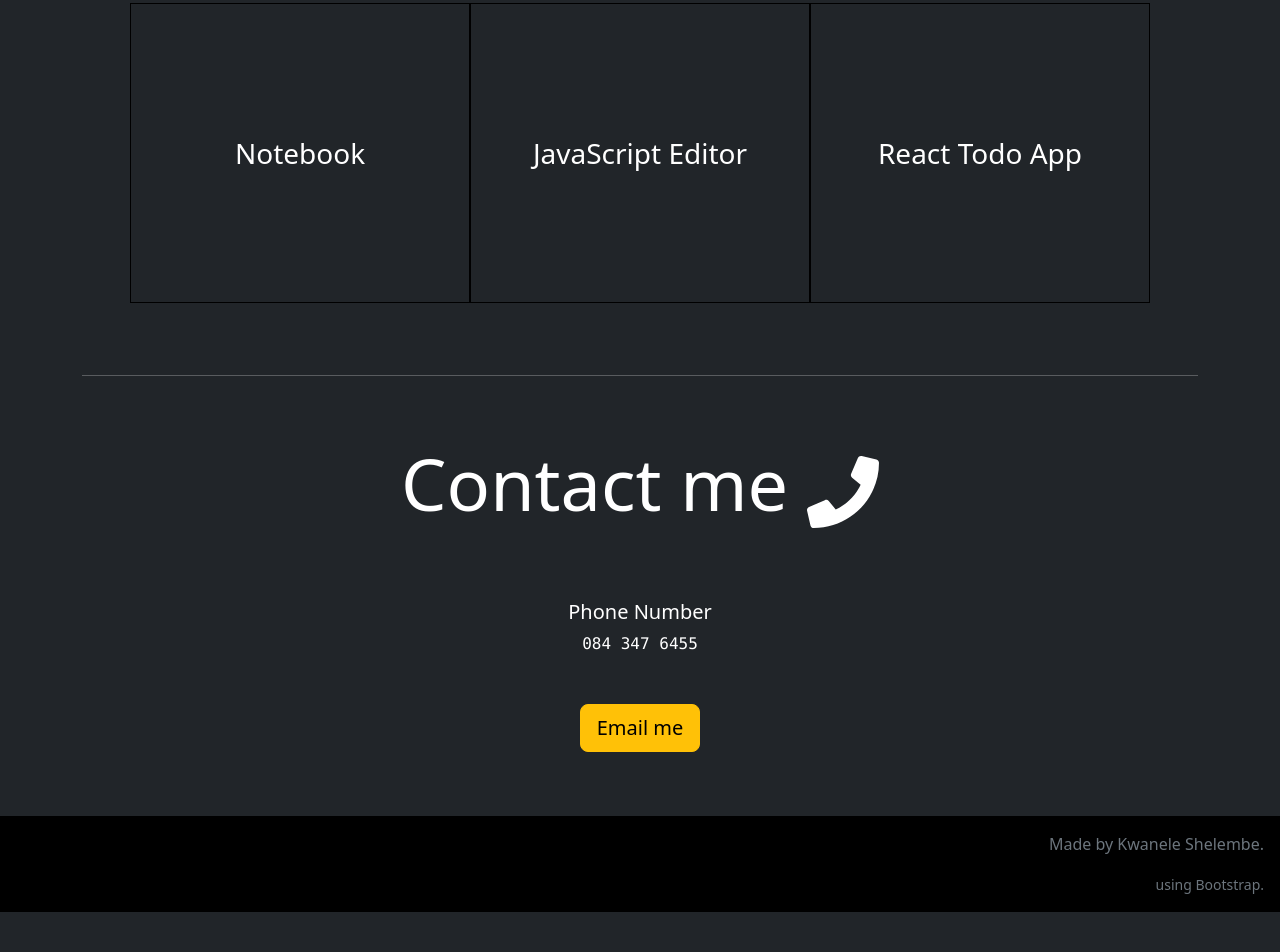
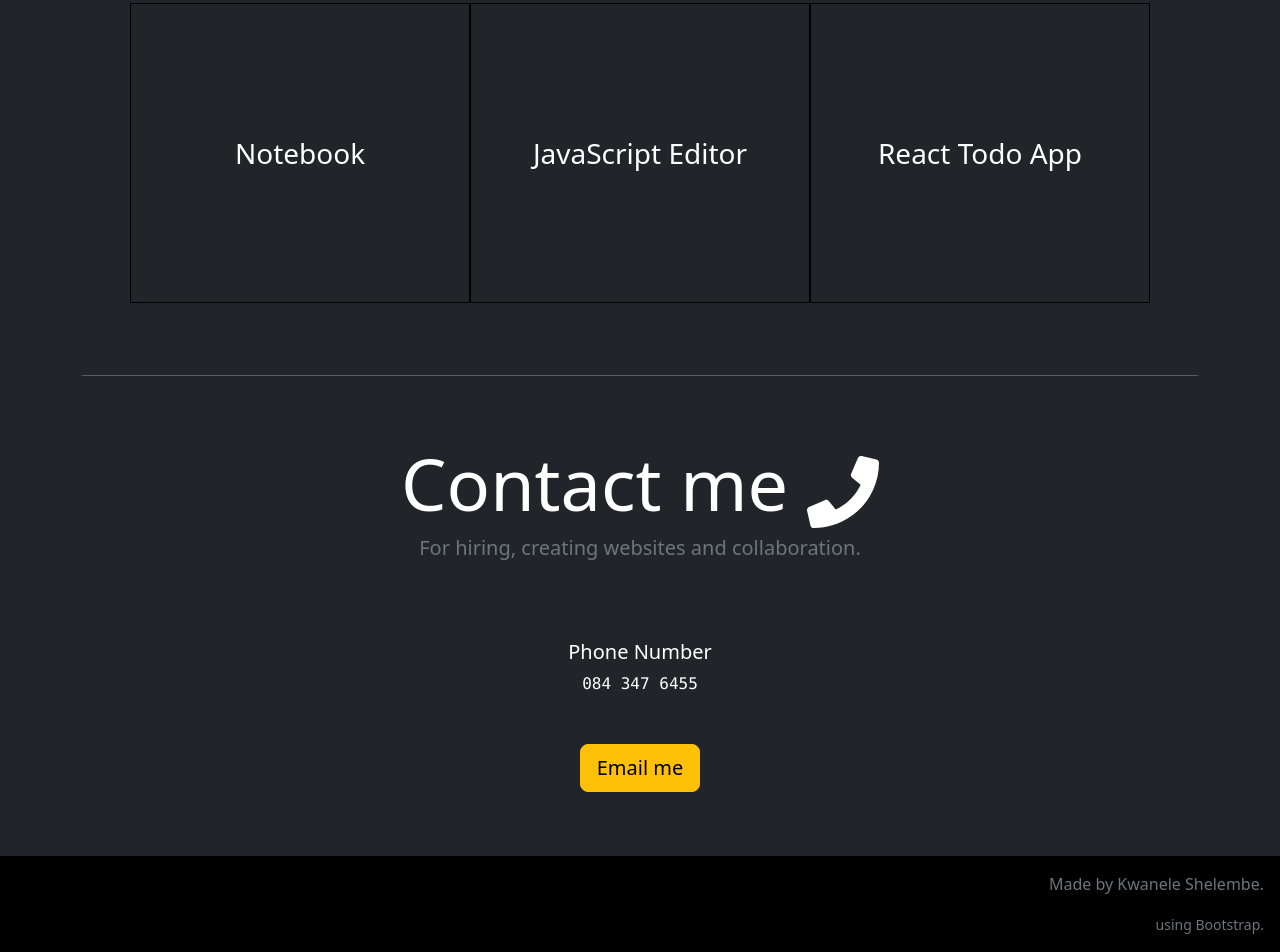
Before and after one commit to kwaneleshelembe/portfolio, a website: page index.html in a window 1280 px wide. Shown: the part 2052-3004 px from the top of the page. Before the commit the page ends 2964 px from the top, so only its background shows below. Drawn offline with Linux system fonts and the light colour scheme.

Commit message:
updated title

```diff
--- a/index.html
+++ b/index.html
@@ -3,7 +3,7 @@
 <head>
 	<meta charset="utf-8">
 	<meta name="viewport" content="width=device-width, initial-scale=1">
-	<title>Kwanele Shelembe</title>
+	<title>Kwanele Shelembe (Web Developer)</title>
 	<link rel="stylesheet" type="text/css" href="css/styles.css">
 	<link rel="stylesheet" type="text/css" href="bootstrap-5.2.0-dist/css/bootstrap.min.css">
 </head>
@@ -84,7 +84,8 @@
 		<div id="contacts">
 			<h4 class="text-center p-5 display-2">Contact me
 				<!-- contact svg -->
-				<svg stroke="currentColor" fill="currentColor" stroke-width="0" viewBox="0 0 512 512" height="1em" width="1em"><path d="M493.4 24.6l-104-24c-11.3-2.6-22.9 3.3-27.5 13.9l-48 112c-4.2 9.8-1.4 21.3 6.9 28l60.6 49.6c-36 76.7-98.9 140.5-177.2 177.2l-49.6-60.6c-6.8-8.3-18.2-11.1-28-6.9l-112 48C3.9 366.5-2 378.1.6 389.4l24 104C27.1 504.2 36.7 512 48 512c256.1 0 464-207.5 464-464 0-11.2-7.7-20.9-18.6-23.4z"></path></svg>
+				<svg stroke="currentColor" fill="currentColor" stroke-width="0" viewBox="0 0 512 512" height="1em" width="1em"><path d="M493.4 24.6l-104-24c-11.3-2.6-22.9 3.3-27.5 13.9l-48 112c-4.2 9.8-1.4 21.3 6.9 28l60.6 49.6c-36 76.7-98.9 140.5-177.2 177.2l-49.6-60.6c-6.8-8.3-18.2-11.1-28-6.9l-112 48C3.9 366.5-2 378.1.6 389.4l24 104C27.1 504.2 36.7 512 48 512c256.1 0 464-207.5 464-464 0-11.2-7.7-20.9-18.6-23.4z"></path></svg><br>
+				<p class="text-muted fs-5 m-2">For hiring, creating websites and collaboration.</p>
 			</h4>
 			<div>
 				<div class="container pb-5">
```
